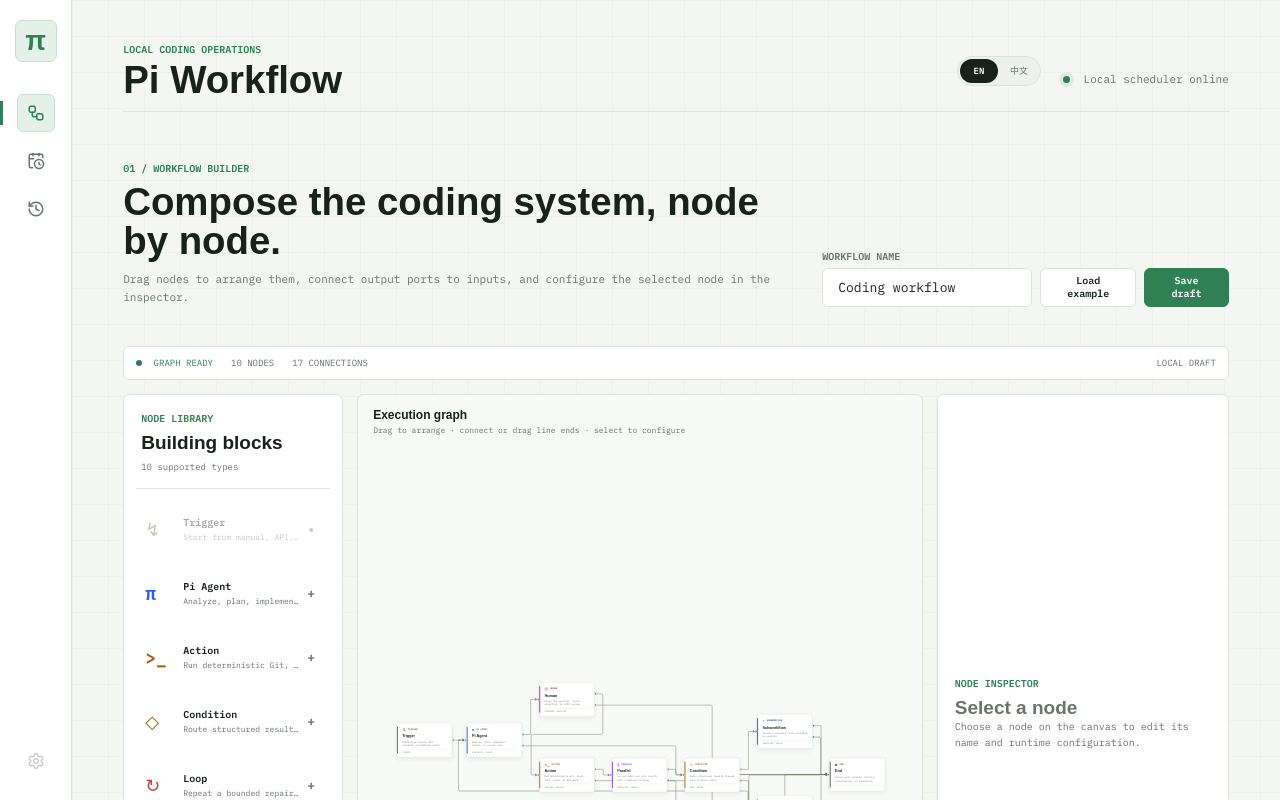
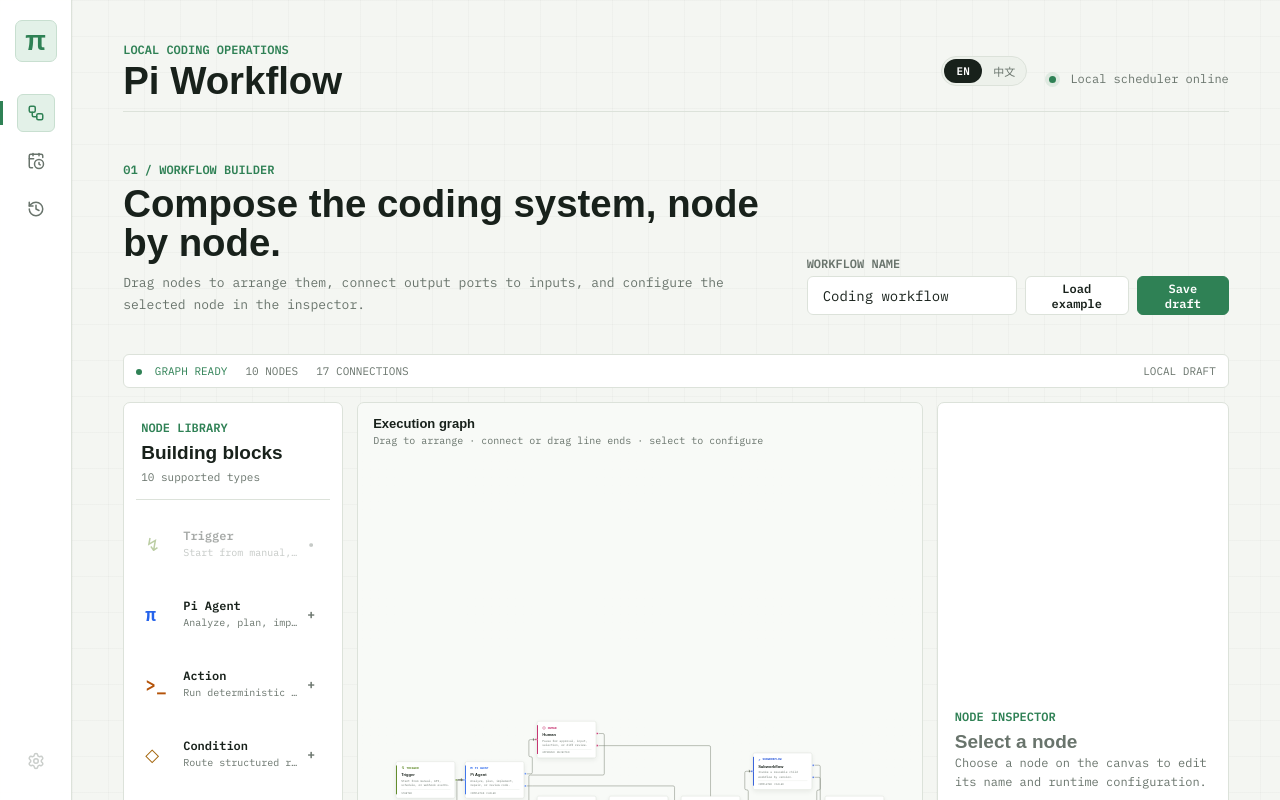
Before and after one commit to bbbbbq/pi_coding_workflow, a React (Vite) app in the folder apps/desktop/: page / in a window 1280 px wide. Shown: the top 800 px of the page. Built offline with nearby package versions, Linux system fonts and the light colour scheme.

Commit message:
style: increase default desktop font sizes

```diff
--- a/apps/desktop/src/App.css
+++ b/apps/desktop/src/App.css
@@ -28,6 +28,7 @@ body {
   margin: 0;
   min-width: 320px;
   min-height: 100vh;
+  font-size: 14px;
   overflow-x: hidden;
   background:
     linear-gradient(rgba(24, 33, 27, 0.025) 1px, transparent 1px),
@@ -168,7 +169,7 @@ button {
 .section-index {
   margin: 0 0 7px;
   color: var(--acid);
-  font-size: 10px;
+  font-size: 12px;
   font-weight: 700;
   letter-spacing: 0;
 }
@@ -230,7 +231,7 @@ h3 {
   border-radius: 999px;
   background: transparent;
   color: var(--muted);
-  font-size: 9px;
+  font-size: 11px;
   font-weight: 700;
   cursor: pointer;
   transition: background 140ms ease, color 140ms ease;
@@ -257,7 +258,7 @@ h3 {
   border-radius: 999px;
   padding: 6px 9px;
   color: var(--muted);
-  font-size: 9px;
+  font-size: 11px;
   font-weight: 700;
   letter-spacing: 0;
   text-transform: uppercase;
@@ -265,7 +266,7 @@ h3 {
 
 .runtime-status {
   color: var(--muted);
-  font-size: 11px;
+  font-size: 12px;
   white-space: nowrap;
 }
 
@@ -323,7 +324,7 @@ label {
 
 label > span {
   color: var(--muted);
-  font-size: 10px;
+  font-size: 12px;
   font-weight: 700;
   letter-spacing: 0;
   text-transform: uppercase;
@@ -344,7 +345,7 @@ input {
   min-height: 48px;
   padding: 0 15px;
   color: var(--ink);
-  font-size: 13px;
+  font-size: 14px;
 }
 
 textarea {
@@ -371,7 +372,7 @@ textarea:focus {
   max-width: 430px;
   margin-bottom: 0;
   color: var(--muted);
-  font-size: 10px;
+  font-size: 12px;
   line-height: 1.6;
 }
 
@@ -428,7 +429,7 @@ textarea:focus {
   position: relative;
   color: var(--muted);
   border-top: 1px solid var(--line);
-  font-size: 11px;
+  font-size: 12px;
 }
 
 .workflow-list li::before {
@@ -455,7 +456,7 @@ textarea:focus {
 
 .step-number,
 .step-state {
-  font-size: 9px;
+  font-size: 10px;
 }
 
 .step-state {
@@ -469,7 +470,7 @@ textarea:focus {
   border-left: 2px solid var(--copper);
   background: #fff7f0;
   color: var(--muted);
-  font-size: 10px;
+  font-size: 12px;
   line-height: 1.65;
 }
 
@@ -499,7 +500,7 @@ textarea:focus {
   background: transparent;
   color: var(--muted);
   cursor: pointer;
-  font-size: 11px;
+  font-size: 12px;
 }
 
 .run-table {
@@ -531,7 +532,7 @@ textarea:focus {
 .run-id,
 .run-time {
   color: var(--muted);
-  font-size: 10px;
+  font-size: 11px;
 }
 
 .run-title {
@@ -541,12 +542,12 @@ textarea:focus {
 
 .run-title strong {
   font-family: "Syne Variable", sans-serif;
-  font-size: 14px;
+  font-size: 15px;
 }
 
 .run-title small {
   color: var(--muted);
-  font-size: 9px;
+  font-size: 11px;
 }
 
 .run-status {
@@ -555,7 +556,7 @@ textarea:focus {
   border: 1px solid var(--line);
   border-radius: 999px;
   color: var(--muted);
-  font-size: 9px;
+  font-size: 11px;
 }
 
 .run-status.running {
--- a/apps/desktop/src/schedules/scheduleManager.css
+++ b/apps/desktop/src/schedules/scheduleManager.css
@@ -14,7 +14,7 @@
   max-width: 680px;
   margin: 10px 0 0;
   color: var(--muted);
-  font-size: 11px;
+  font-size: 13px;
   line-height: 1.65;
 }
 
@@ -42,13 +42,13 @@
 .schedule-summary span,
 .schedule-main dt {
   color: var(--muted);
-  font-size: 9px;
+  font-size: 11px;
   text-transform: uppercase;
 }
 
 .schedule-summary strong {
   font-family: "Syne Variable", sans-serif;
-  font-size: 16px;
+  font-size: 17px;
 }
 
 .schedule-layout {
@@ -90,7 +90,7 @@
 .panel-title-row p {
   margin: 5px 0 0;
   color: var(--muted);
-  font-size: 10px;
+  font-size: 12px;
   line-height: 1.5;
 }
 
@@ -128,7 +128,7 @@
   background: #ffffff;
   color: var(--ink);
   font: inherit;
-  font-size: 11px;
+  font-size: 13px;
 }
 
 .schedule-field input:focus,
@@ -150,13 +150,13 @@
   align-items: center;
   gap: 7px;
   color: var(--muted);
-  font-size: 9px;
+  font-size: 11px;
 }
 
 .schedule-form-error {
   margin: -8px 0 0;
   color: var(--danger);
-  font-size: 10px;
+  font-size: 12px;
 }
 
 .primary-action {
@@ -192,12 +192,12 @@
 .schedule-empty strong {
   color: var(--ink);
   font-family: "Syne Variable", sans-serif;
-  font-size: 15px;
+  font-size: 16px;
 }
 
 .schedule-empty span {
   max-width: 320px;
-  font-size: 10px;
+  font-size: 12px;
   line-height: 1.6;
 }
 
@@ -248,12 +248,12 @@
 
 .schedule-main > div:first-child strong {
   font-family: "Syne Variable", sans-serif;
-  font-size: 14px;
+  font-size: 15px;
 }
 
 .schedule-main > div:first-child span {
   color: var(--muted);
-  font-size: 9px;
+  font-size: 11px;
 }
 
 .schedule-main dl {
@@ -273,7 +273,7 @@
   overflow: hidden;
   margin: 0;
   color: var(--ink);
-  font-size: 9px;
+  font-size: 11px;
   text-overflow: ellipsis;
   white-space: nowrap;
 }
--- a/apps/desktop/src/workflow/workflowEditor.css
+++ b/apps/desktop/src/workflow/workflowEditor.css
@@ -19,7 +19,7 @@
   max-width: 690px;
   margin: 10px 0 0;
   color: var(--muted);
-  font-size: 11px;
+  font-size: 13px;
   line-height: 1.65;
 }
 
@@ -46,7 +46,7 @@
   border-radius: 6px;
   background: var(--surface);
   color: var(--paper);
-  font-size: 10px;
+  font-size: 12px;
   font-weight: 700;
   cursor: pointer;
 }
@@ -67,7 +67,7 @@
   border-radius: 6px;
   background: var(--surface);
   color: var(--muted);
-  font-size: 9px;
+  font-size: 11px;
   letter-spacing: 0;
   text-transform: uppercase;
 }
@@ -136,7 +136,7 @@
   display: inline-block;
   margin-top: 6px;
   color: var(--muted);
-  font-size: 9px;
+  font-size: 11px;
 }
 
 .node-library-list {
@@ -146,7 +146,7 @@
 }
 
 .node-library-list button {
-  min-height: 58px;
+  min-height: 64px;
   display: grid;
   grid-template-columns: 30px 1fr 14px;
   align-items: center;
@@ -183,13 +183,13 @@
 }
 
 .node-library-list strong {
-  font-size: 10px;
+  font-size: 12px;
 }
 
 .node-library-list small {
   overflow: hidden;
   color: var(--muted);
-  font-size: 8px;
+  font-size: 10px;
   line-height: 1.35;
   text-overflow: ellipsis;
   white-space: nowrap;
@@ -220,13 +220,13 @@
 .canvas-caption span {
   color: var(--paper);
   font-family: "Syne Variable", sans-serif;
-  font-size: 12px;
+  font-size: 13px;
   font-weight: 700;
 }
 
 .canvas-caption small {
   color: var(--muted);
-  font-size: 8px;
+  font-size: 10px;
 }
 
 .workflow-canvas .react-flow__controls {
@@ -271,8 +271,8 @@
 
 .canvas-node {
   --node-accent: var(--acid);
-  width: 190px;
-  min-height: 116px;
+  width: 205px;
+  min-height: 128px;
   display: grid;
   gap: 7px;
   position: relative;
@@ -313,7 +313,7 @@
 
 .canvas-node-type {
   color: var(--node-accent);
-  font-size: 8px;
+  font-size: 10px;
   font-weight: 700;
   letter-spacing: 0;
   text-transform: uppercase;
@@ -323,7 +323,7 @@
   overflow: hidden;
   color: var(--paper);
   font-family: "Syne Variable", sans-serif;
-  font-size: 13px;
+  font-size: 14px;
   text-overflow: ellipsis;
   white-space: nowrap;
 }
@@ -331,7 +331,7 @@
 .canvas-node > small {
   min-height: 23px;
   color: var(--muted);
-  font-size: 8px;
+  font-size: 10px;
   line-height: 1.45;
 }
 
@@ -342,7 +342,7 @@
   padding-top: 5px;
   border-top: 1px solid var(--line);
   color: var(--muted);
-  font-size: 7px;
+  font-size: 9px;
   text-transform: uppercase;
 }
 
@@ -385,7 +385,7 @@
 }
 
 .builder-inspector.is-empty p:last-child {
-  font-size: 10px;
+  font-size: 12px;
   line-height: 1.6;
 }
 
@@ -432,7 +432,7 @@
   background: #ffffff;
   color: var(--paper);
   font: inherit;
-  font-size: 10px;
+  font-size: 12px;
 }
 
 .inspector-field textarea {
@@ -445,7 +445,7 @@
   align-items: center;
   gap: 8px;
   color: var(--muted);
-  font-size: 8px;
+  font-size: 10px;
   letter-spacing: 0;
   text-transform: uppercase;
 }
@@ -464,7 +464,7 @@
   border-radius: 6px;
   background: #fff7f7;
   color: var(--danger);
-  font-size: 9px;
+  font-size: 11px;
   cursor: pointer;
 }
 
@@ -485,7 +485,7 @@
   grid-template-columns: 15px 1fr;
   gap: 6px;
   color: var(--muted);
-  font-size: 8px;
+  font-size: 10px;
   line-height: 1.4;
 }
 
@@ -500,7 +500,7 @@
 .validation-empty {
   margin: 10px 0 0;
   color: var(--acid);
-  font-size: 9px;
+  font-size: 11px;
 }
 
 @media (max-width: 1200px) {
```
